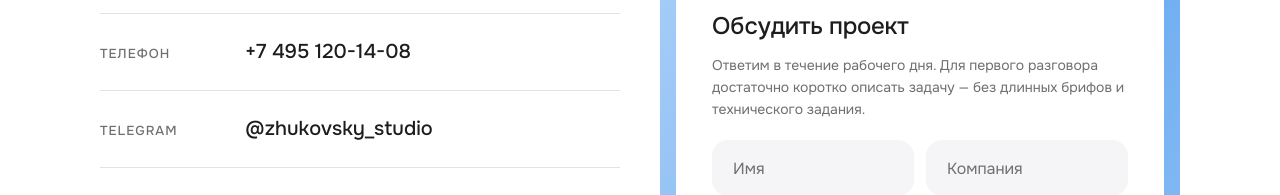
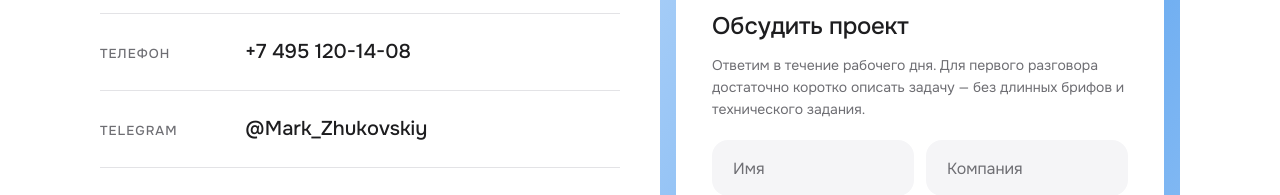
Before and after one commit to MarkZhukovskyOOO/zhukovsky-digital, a React (Vite) app: page /company in a window 1280 px wide. Shown: the part 3830-4025 px from the top of the page. Built offline with nearby package versions, Linux system fonts and the light colour scheme.

Commit message:
Update Telegram contact to Mark_Zhukovskiy

```diff
--- a/src/components/Footer.jsx
+++ b/src/components/Footer.jsx
@@ -11,8 +11,8 @@ const CONTACTS = [
   { label: "Телефон", value: "+7 495 120-14-08", href: "tel:+74951201408" },
   {
     label: "Telegram",
-    value: "@zhukovsky_studio",
-    href: "https://t.me/zhukovsky_studio",
+    value: "@Mark_Zhukovskiy",
+    href: "https://t.me/Mark_Zhukovskiy",
   },
 ];
 
--- a/src/components/Header.jsx
+++ b/src/components/Header.jsx
@@ -181,7 +181,7 @@ export default function Header() {
 
         <div className="header__actions">
           <a
-            href="https://t.me/zhukovsky_studio"
+            href="https://t.me/Mark_Zhukovskiy"
             className="header__tg"
             target="_blank"
             rel="noreferrer"
--- a/src/components/MobileMenu.jsx
+++ b/src/components/MobileMenu.jsx
@@ -106,12 +106,12 @@ export default function MobileMenu({ open, services, onClose, onContact }) {
           <div className="mmenu__contact">
             <span className="mmenu__contact-label">Telegram</span>
             <a
-              href="https://t.me/zhukovsky_studio"
+              href="https://t.me/Mark_Zhukovskiy"
               target="_blank"
               rel="noreferrer"
               tabIndex={open ? 0 : -1}
             >
-              @zhukovsky_studio
+              @Mark_Zhukovskiy
             </a>
           </div>
         </div>
--- a/src/pages/CompanyPage.jsx
+++ b/src/pages/CompanyPage.jsx
@@ -61,8 +61,8 @@ const CONTACTS = [
   { label: "Телефон", value: "+7 495 120-14-08", href: "tel:+74951201408" },
   {
     label: "Telegram",
-    value: "@zhukovsky_studio",
-    href: "https://t.me/zhukovsky_studio",
+    value: "@Mark_Zhukovskiy",
+    href: "https://t.me/Mark_Zhukovskiy",
   },
   { label: "Адрес", value: "Москва, ул. Примерная, 1, офис 200" },
   { label: "Часы", value: "Пн–Пт, 10:00–19:00 по Москве" },
```
